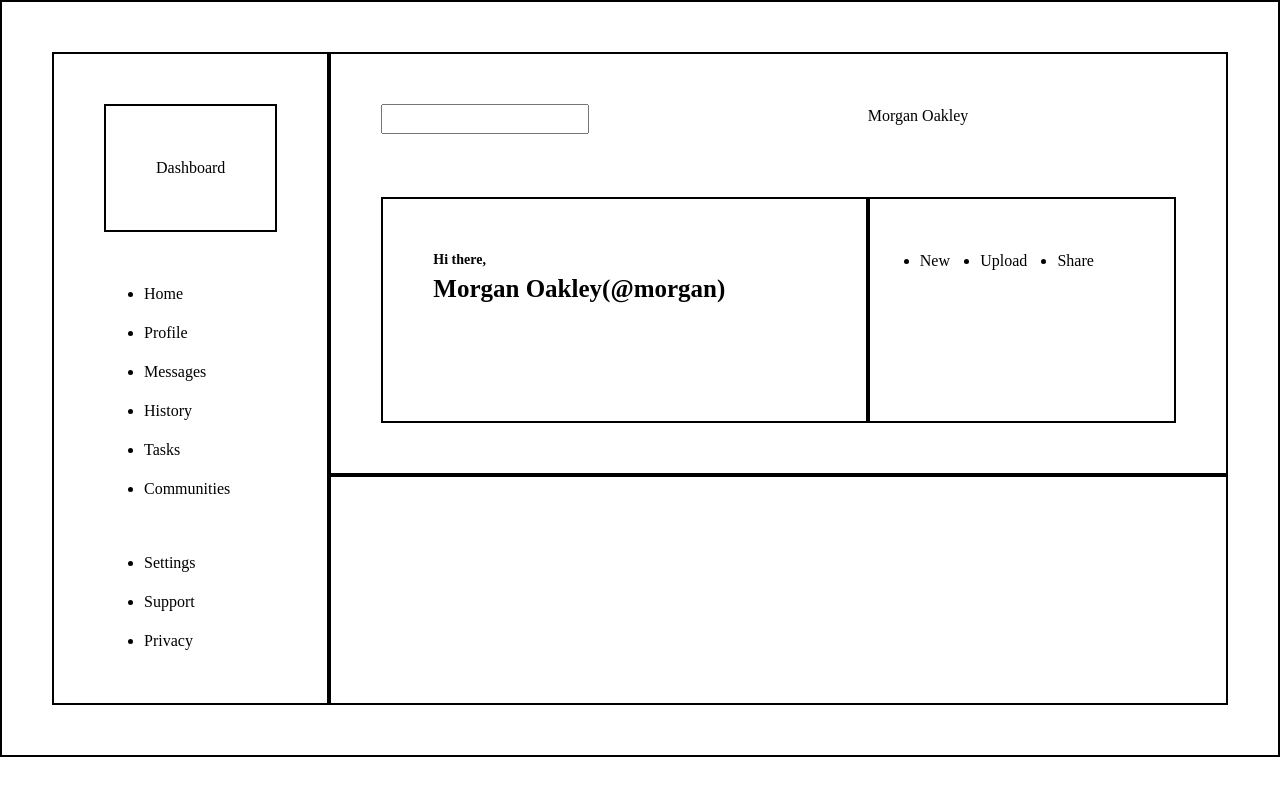
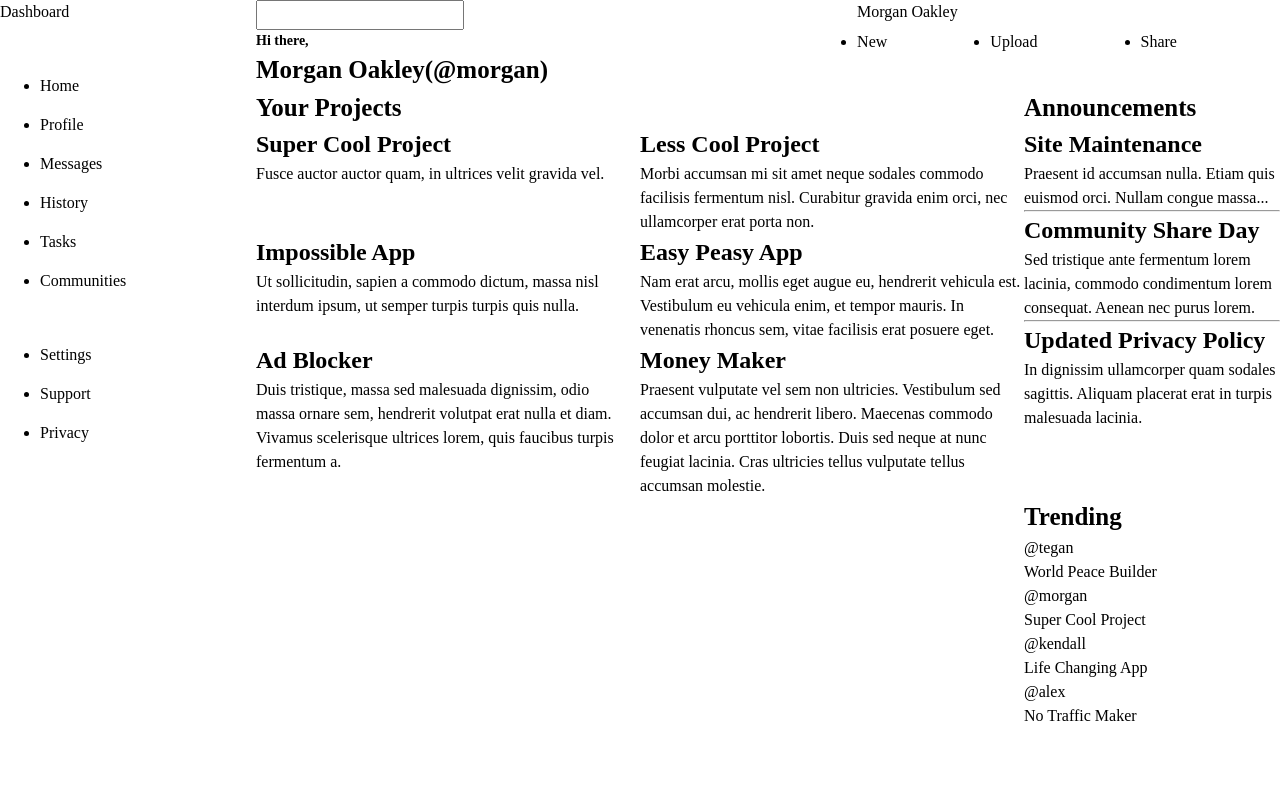
Before and after one commit to alexc2029/odin-admindash, a plain HTML site: page index.html in a window 1280 px wide. Drawn offline with Linux system fonts and the light colour scheme.

Commit message:
Finish initial layout version (not styled)

```diff
--- a/index.html
+++ b/index.html
@@ -43,7 +43,119 @@
 					</ul>
 				</div>
 			</div>
-			<div class="main-content"></div>
+			<div class="main-content">
+				<div class="projects">
+					<h1>Your Projects</h1>
+					<div class="project-cards">
+						<div>
+							<h2>Super Cool Project</h2>
+							<p>
+								Fusce auctor auctor quam, in ultrices velit
+								gravida vel.
+							</p>
+						</div>
+						<div>
+							<h2>Less Cool Project</h2>
+							<p>
+								Morbi accumsan mi sit amet neque sodales commodo
+								facilisis fermentum nisl. Curabitur gravida enim
+								orci, nec ullamcorper erat porta non.
+							</p>
+						</div>
+						<div>
+							<h2>Impossible App</h2>
+							<p>
+								Ut sollicitudin, sapien a commodo dictum, massa
+								nisl interdum ipsum, ut semper turpis turpis
+								quis nulla.
+							</p>
+						</div>
+						<div>
+							<h2>Easy Peasy App</h2>
+							<p>
+								Nam erat arcu, mollis eget augue eu, hendrerit
+								vehicula est. Vestibulum eu vehicula enim, et
+								tempor mauris. In venenatis rhoncus sem, vitae
+								facilisis erat posuere eget.
+							</p>
+						</div>
+						<div>
+							<h2>Ad Blocker</h2>
+							<p>
+								Duis tristique, massa sed malesuada dignissim,
+								odio massa ornare sem, hendrerit volutpat erat
+								nulla et diam. Vivamus scelerisque ultrices
+								lorem, quis faucibus turpis fermentum a.
+							</p>
+						</div>
+						<div>
+							<h2>Money Maker</h2>
+							<p>
+								Praesent vulputate vel sem non ultricies.
+								Vestibulum sed accumsan dui, ac hendrerit
+								libero. Maecenas commodo dolor et arcu porttitor
+								lobortis. Duis sed neque at nunc feugiat
+								lacinia. Cras ultricies tellus vulputate tellus
+								accumsan molestie.
+							</p>
+						</div>
+					</div>
+				</div>
+				<div class="announcements">
+					<h1>Announcements</h1>
+					<div class="announcement-cards">
+						<div>
+							<h2>Site Maintenance</h2>
+							<p>
+								Praesent id accumsan nulla. Etiam quis euismod
+								orci. Nullam congue massa...
+							</p>
+						</div>
+						<hr />
+						<div>
+							<h2>Community Share Day</h2>
+							<p>
+								Sed tristique ante fermentum lorem lacinia,
+								commodo condimentum lorem consequat. Aenean nec
+								purus lorem.
+							</p>
+						</div>
+						<hr />
+						<div>
+							<h2>Updated Privacy Policy</h2>
+							<p>
+								In dignissim ullamcorper quam sodales sagittis.
+								Aliquam placerat erat in turpis malesuada
+								lacinia.
+							</p>
+						</div>
+					</div>
+				</div>
+				<div class="trending">
+					<h1>Trending</h1>
+					<div class="trending-cards">
+						<div>
+							<span class="username">@tegan</span>
+							<br /><span>World Peace Builder</span>
+						</div>
+						<div>
+							<span class="username">@morgan</span><br /><span
+								>Super Cool Project</span
+							>
+						</div>
+						<div>
+							<span class="username">@kendall</span><br /><span
+								>Life Changing App</span
+							>
+						</div>
+						<div>
+							<span class="username">@alex</span><br /><span
+								>No Traffic Maker</span
+							>
+						</div>
+					</div>
+				</div>
+			</div>
 		</div>
 	</body>
 </html>
--- a/styles.css
+++ b/styles.css
@@ -42,11 +42,6 @@ h4,
 h5,
 h6 {
 	text-wrap: balance;
-}
-
-div {
-	border: solid black 2px;
-	padding: 50px;
 }
 
 .container {
@@ -106,3 +101,22 @@ h1 {
 	display: grid;
 	grid-auto-flow: column;
 }
+
+.main-content {
+	display: grid;
+	grid-template-columns: 3fr 1fr;
+}
+
+.projects {
+	grid-column: 1;
+}
+
+.announcements,
+.trending {
+	grid-column: 2;
+}
+
+.project-cards {
+	display: grid;
+	grid-template-columns: repeat(auto-fit, minmax(300px, 1fr));
+}
```
